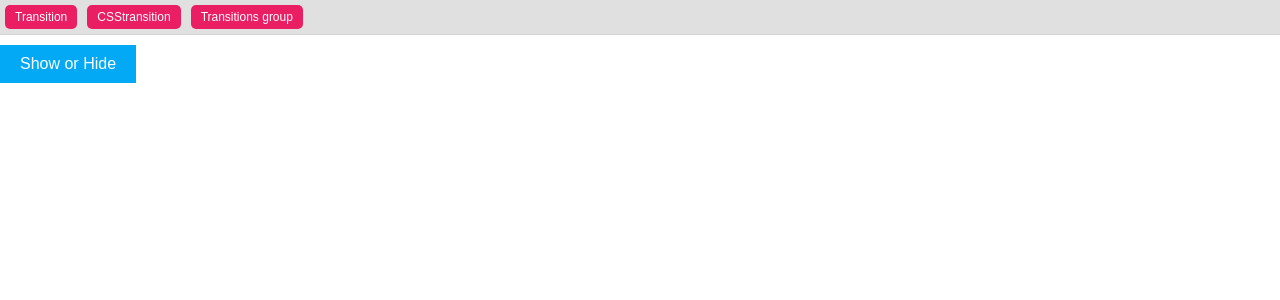
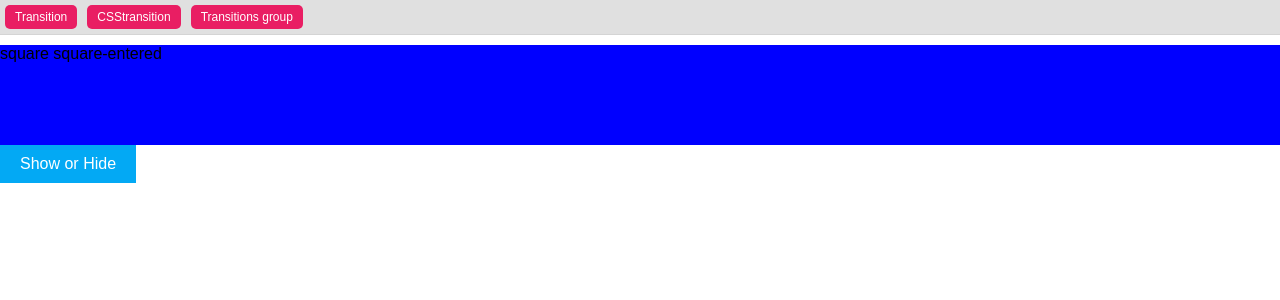
Before and after one commit to ronit0717/cranberry, a React (Create React App) app: page /transition in a window 1280 px wide. Both pictures are taken after a click on the element "Show or Hide". Shown: the top 300 px of the page. Built offline with nearby package versions, Linux system fonts and the light colour scheme.

Commit message:
Chapter:40 -> More on transition'

```diff
--- a/src/components/Transition.js
+++ b/src/components/Transition.js
@@ -20,18 +20,22 @@
             <div>
                 <Transition
                     in={this.state.show}
-                    timeout={2000}
-                    mountOnEnter
-                    unmountOnExit
+                    timeout={{
+                        exter:2000,
+                        exit:50
+                    }}
+                    enter={true}
+                    exit={true}
+                    onEnter = { (node) => {
+                        console.log('Enter')
+                    }}
+                    onExit = {(node) => {
+                        console.log('Exit')
+                    }}
                 >
                     { state =>
-                        <div style={{
-                            background: 'grey',
-                            height:'100px',
-                            transition:'all 2s ease',
-                            opacity: state === 'exited' || state === 'exiting' ? 0 : 1
-                        }}>
-                            {state}
+                        <div className={`square square-${state}`}>
+                           { `square square-${state}` }
                         </div>
                     }
                 </Transition>
--- a/src/css/App.css
+++ b/src/css/App.css
@@ -74,6 +74,31 @@
             TRANSITIONS BASIC
 ========================================*/
 
+.square {
+  background: #009999;
+  height:100px;
+  opacity:1;
+  transition: all 2s ease;
+}
+
+.square.square-entering {
+  opacity:1;
+  transform: translateX(0%);
+}
+
+.square.square-entered {
+  background: blue;
+}
+
+.square.square-exiting {
+  background: #9E9E9E;
+}
+
+.square.square-exited {
+  opacity: 0;
+  transform: translateX(-100%);
+}
+
 /*=======================================
                 CSSTRANSITIONS
 ========================================*/
```
